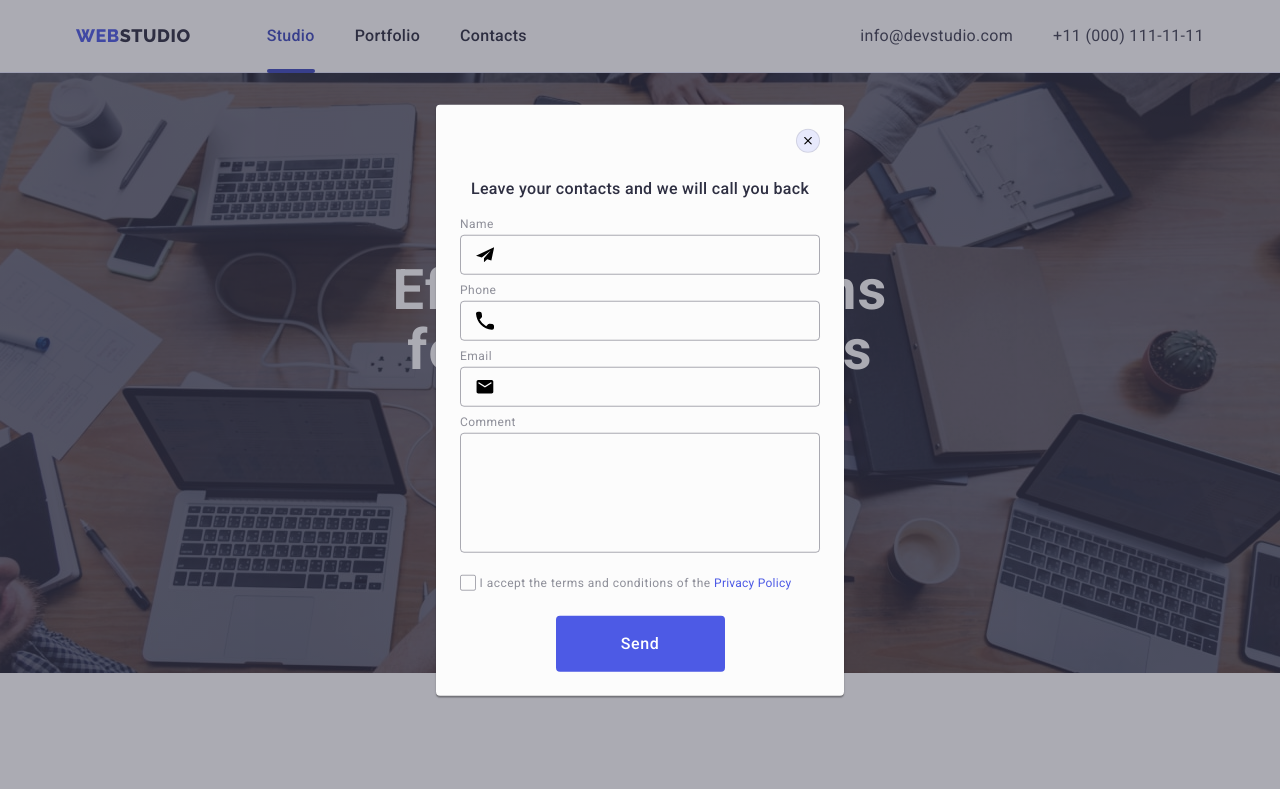
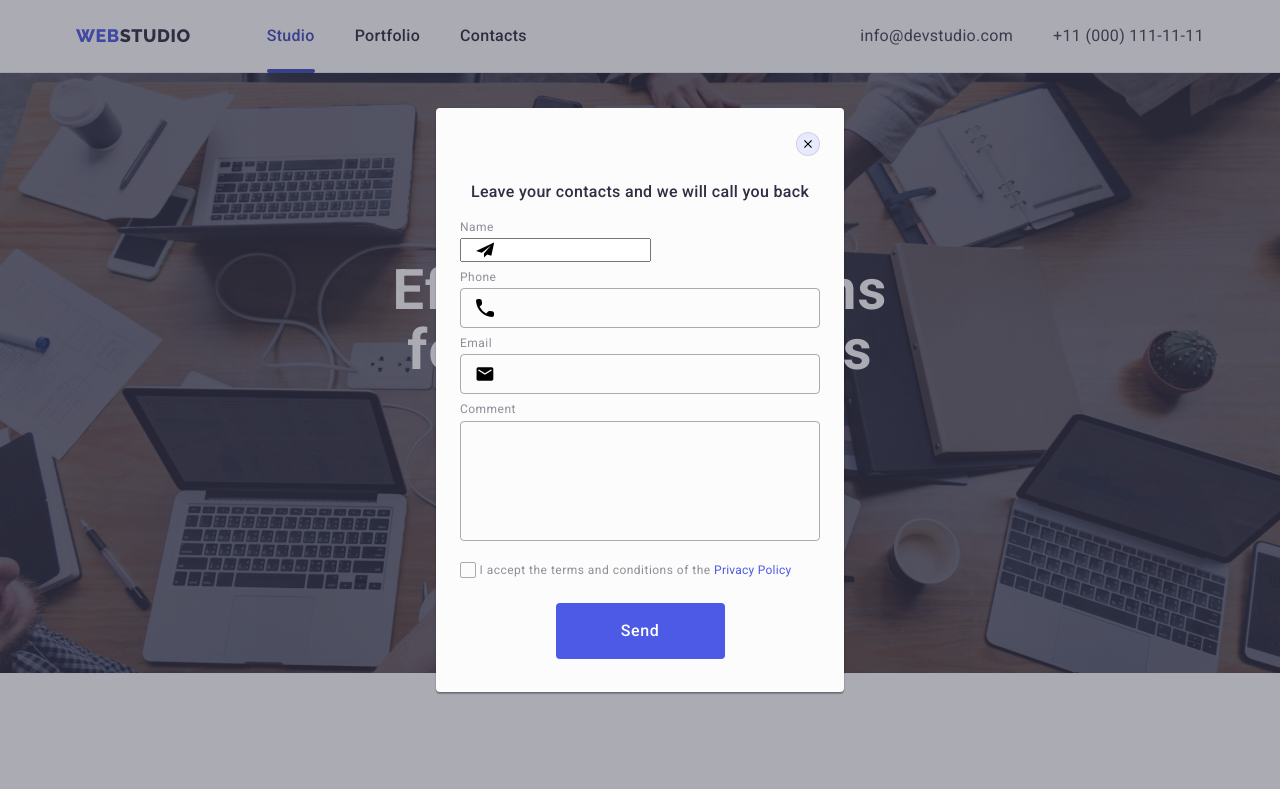
Before and after one commit to Williannoterdan/goit-markup-hw-05, a plain HTML site: page index.html in a window 1280 px wide. Both pictures are taken after a click on the button "Order Service". Shown: the top 789 px of the page. Drawn offline with nearby package versions, Linux system fonts and the light colour scheme.

Commit message:
фвіфвфівфівфівфвфвфвфвфііфв

```diff
--- a/index.html
+++ b/index.html
@@ -422,7 +422,7 @@
                         Name
                     </label>
                     <div class="div_label_in_modal">
-                        <input class="div_insert_in_modal" id="user-name" name="user-name" type="text">
+                        <input class=" " id="user-name" name="user-name" type="text">
                         <svg class="svg_insert_in_modal" width="18" height="24">
                             <use href="./images/icons.svg#icon-send-inputs"></use>
                         </svg>
```
